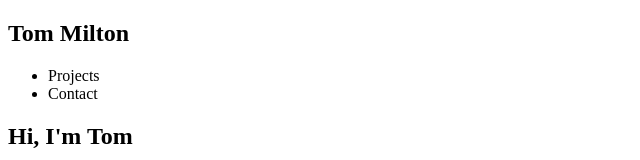
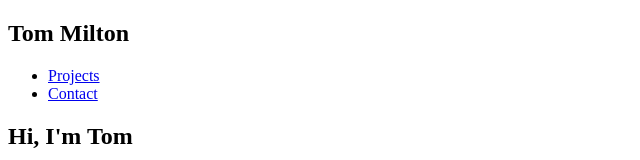
Before and after one commit to vermilt/tommilton, a plain HTML site: page index.html in a window 1280 px wide. Shown: the top 160 px of the page, without its empty margins (0-640 px from the left). Drawn offline with Linux system fonts and the light colour scheme.

```diff
--- a/index.html
+++ b/index.html
@@ -10,8 +10,8 @@
     <nav>
         <h2 id="logo">Tom Milton</h2>
         <ul class="nav-items">
-            <li class="nav-item">Projects</li>
-            <li class="nav-item">Contact</li>
+            <li class="nav-item"><a href="project.html">Projects</a></li>
+            <li class="nav-item"><a href="contact.html">Contact</a></li>
         </ul>
     </nav>
     <main>
```
